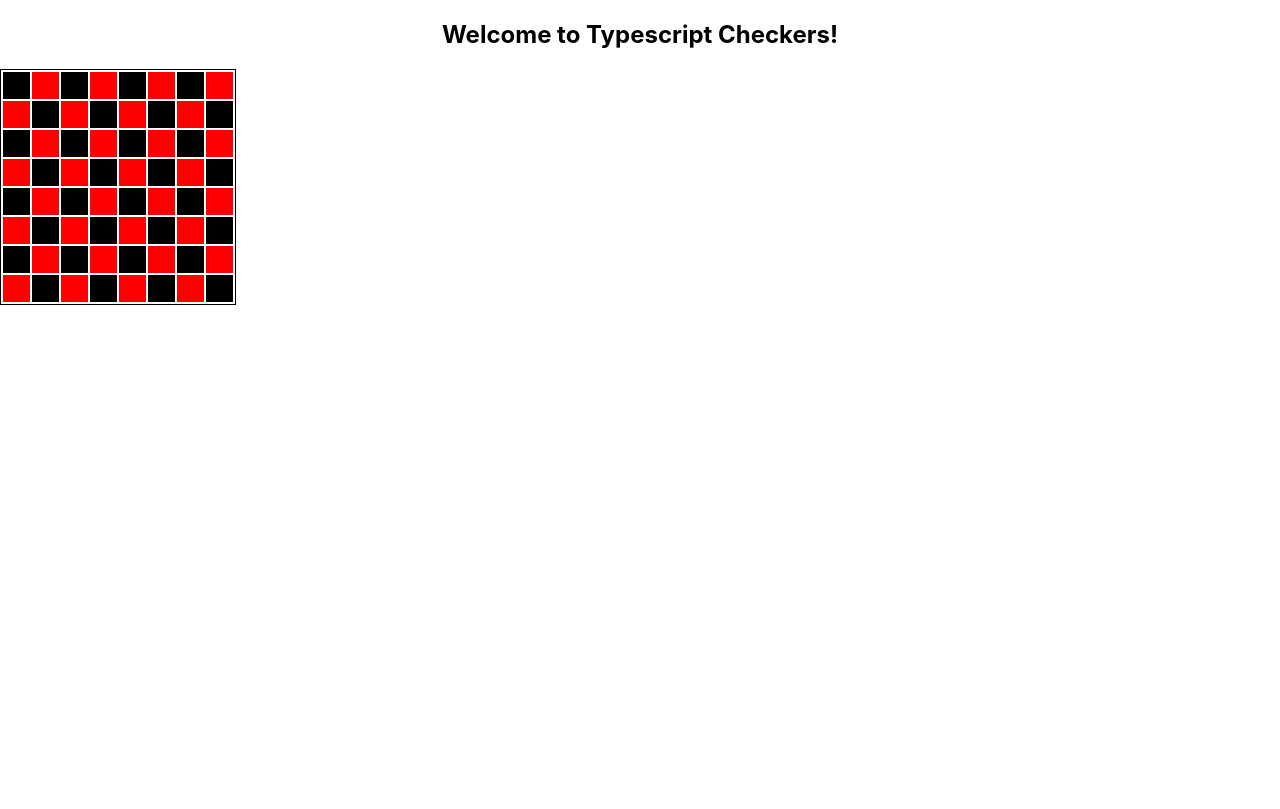
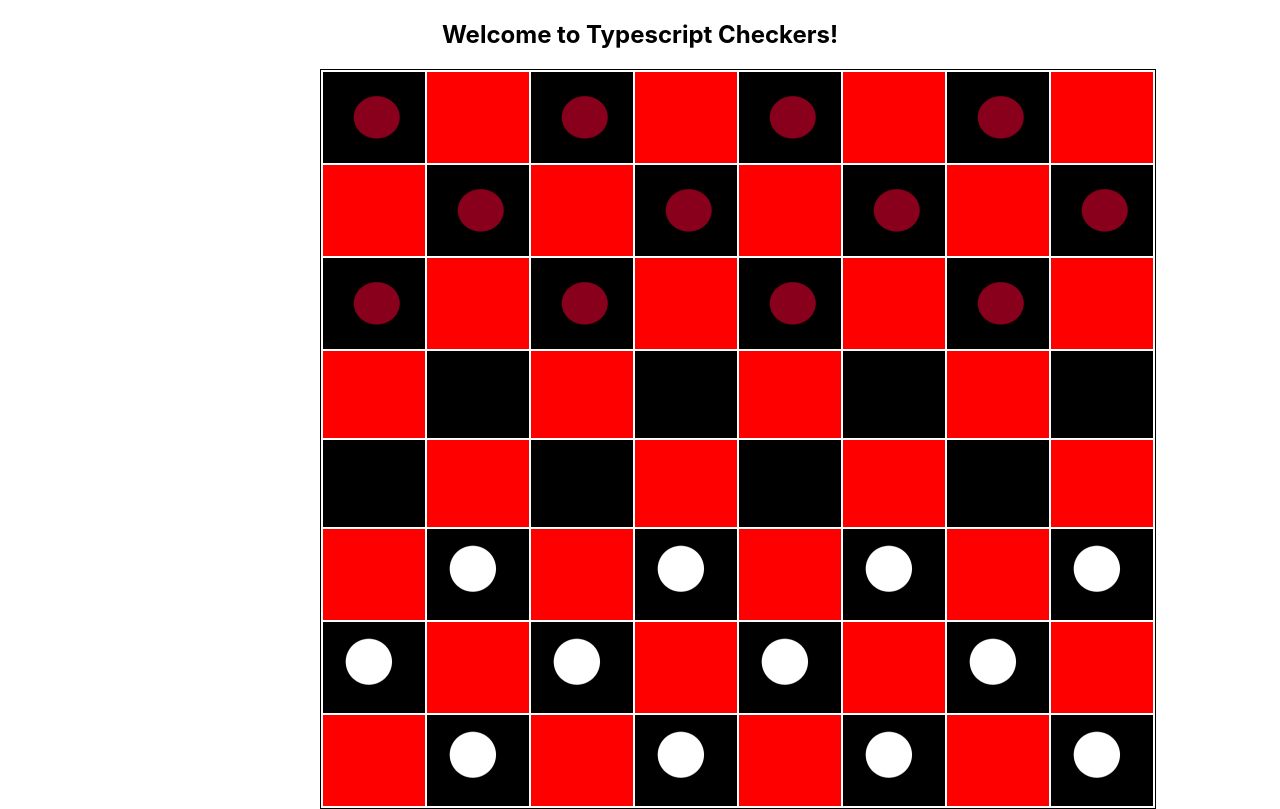
Before and after one commit to samgottuso/ts-checkers, a React (Create React App) app: page / in a window 1280 px wide. Built offline with nearby package versions, Linux system fonts and the light colour scheme.

Commit message:
putting pieces on the board

```diff
--- a/package.json
+++ b/package.json
@@ -17,7 +17,7 @@
     "web-vitals": "^2.1.4"
   },
   "scripts": {
-    "start": "react-scripts start",
+    "start": "react-scripts --openssl-legacy-provider start",
     "build": "react-scripts build",
     "test": "react-scripts test",
     "eject": "react-scripts eject"
--- a/src/App.css
+++ b/src/App.css
@@ -28,6 +28,12 @@
   color: #61dafb;
 }
 
+.Board{
+  margin: auto;
+  width: 50%;
+
+}
+
 @keyframes App-logo-spin {
   from {
     transform: rotate(0deg);
@@ -43,14 +49,14 @@ table {
 
 .checker-cell-red {
   background-color: red;
-  width: 25px;
-  height: 25px;
+  width: 100px;
+  height: 85px;
 
 }
 
 .checker-cell-black {
   background-color: black;
-  width: 25px;
-  height: 25px;
+  width: 100px;
+  height: 85px;
 
 }
--- a/src/App.tsx
+++ b/src/App.tsx
@@ -1,10 +1,13 @@
 import React, { Component } from 'react';
 import logo from './logo.svg';
 import './App.css';
+import red_piece from './red_check.png'
+import white_piece from './white_check.png'
 
 enum Colors {
   Red,
-  Black
+  Black,
+  White
 }
 
 interface CheckersPiece {
@@ -73,8 +76,8 @@ function createBoard(new_board: CheckersBoard): CheckersBoard{
       start_occupied = !start_occupied
     }
      else if (occupied_rows.indexOf(i) >= 0 && i > 4){
-      // black half of board
-      new_board['rows'][i] = fillRow(start_occupied, Colors.Black, starting_row)
+      // white half of board
+      new_board['rows'][i] = fillRow(start_occupied, Colors.White, starting_row)
       start_occupied = !start_occupied
 
     } else{
@@ -88,15 +91,28 @@ function createBoard(new_board: CheckersBoard): CheckersBoard{
 }
 
 function renderFECell(space: BoardSpace): JSX.Element {
+  let space_color: string
+  let piece: string
   if (space.color === 0){
-    return <td className="checker-cell-red"> </td>
+    space_color = "checker-cell-red"
   }
   else if (space.color === 1){
-    return <td className="checker-cell-black"> </td>
+    space_color = "checker-cell-black"
   }
   else{
     return <td></td>
   }
+  if (space.occupied){
+    if (space.piece != undefined && space.piece.color == 0){
+      piece = red_piece
+    }else{
+      piece = white_piece
+    }
+  } else{
+    piece = ""
+  }
+  let fe_space= <td className={space_color}> <img src={piece} alt="" /> </td>
+  return fe_space
 }
 
 function renderFERow(index: string, row: BoardRow): JSX.Element {
@@ -127,7 +143,7 @@ function App() {
       <header>
         <h2> Welcome to Typescript Checkers!</h2>
       </header>
-      <div>
+      <div className='Board'>
         <table>
           {renderFEBoard(full_board)}
         </table>
```
Also changed, not shown: src/red_check.png (added), src/white_check.png (added).
